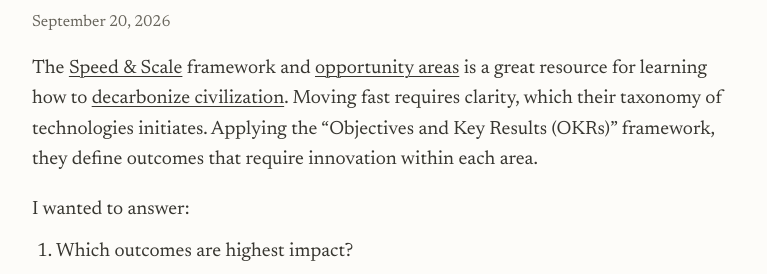
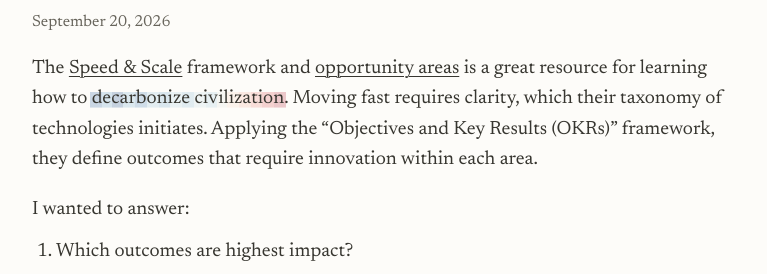
Before and after one commit to rohancalum/rohancalum.github.io, a PHP site: page /writing/speed-and-scale-faster.html in a window 1280 px wide. Shown: the part 182-456 px from the top of the page, without its empty margins (256-1023 px from the left). Run offline with PHP 8.4, Linux system fonts and the light colour scheme.

Commit message:
Add climate-stripes text highlight

```diff
--- a/styles.css
+++ b/styles.css
@@ -170,10 +170,35 @@ a:focus-visible {
 }
 
 .climate-trigger {
+  margin-inline: -0.08em;
+  padding-inline: 0.08em;
+  -webkit-box-decoration-break: clone;
+  box-decoration-break: clone;
+  background-image: linear-gradient(
+    90deg,
+    rgb(20 81 151 / 22%) 0 6%,
+    rgb(46 125 184 / 19%) 6% 11%,
+    rgb(12 67 135 / 23%) 11% 17%,
+    rgb(68 145 193 / 18%) 17% 23%,
+    rgb(35 104 169 / 21%) 23% 29%,
+    rgb(99 165 203 / 17%) 29% 35%,
+    rgb(54 133 187 / 18%) 35% 41%,
+    rgb(132 187 213 / 16%) 41% 47%,
+    rgb(84 155 197 / 17%) 47% 53%,
+    rgb(166 205 222 / 16%) 53% 59%,
+    rgb(117 178 210 / 16%) 59% 65%,
+    rgb(213 219 211 / 18%) 65% 70%,
+    rgb(244 202 177 / 19%) 70% 76%,
+    rgb(238 145 117 / 18%) 76% 82%,
+    rgb(229 91 79 / 19%) 82% 88%,
+    rgb(211 50 53 / 21%) 88% 94%,
+    rgb(177 25 45 / 23%) 94% 100%
+  );
+  background-position: 0 62%;
+  background-repeat: no-repeat;
+  background-size: 100% 82%;
   cursor: default;
-  text-decoration-line: underline;
-  text-decoration-thickness: 1px;
-  text-underline-offset: 0.16em;
+  text-decoration: none;
 }
 
 .climate-trigger:focus-visible {
--- a/writing/speed-and-scale-faster.html
+++ b/writing/speed-and-scale-faster.html
@@ -6,7 +6,7 @@
   <meta name="viewport" content="width=device-width, initial-scale=1">
   <meta name="description" content="Speed &amp; scale, faster, by Rohan Nuttall.">
   <title>Speed &amp; scale, faster — Rohan Nuttall</title>
-  <link rel="stylesheet" href="/styles.css?v=20260920">
+  <link rel="stylesheet" href="/styles.css?v=20260920-2">
   <script src="/particle-links.js" defer></script>
   <script src="/climate-preview.js" defer></script>
 </head>
@@ -70,7 +70,7 @@
 
       <p>
         I didn't review the model's research, so there could be inaccuracies and it’s
-        certainly incomplete (I gave it $100 budget). However, even with limited rigour, you learn a few interesting
+        certainly incomplete (I gave it a $100 budget). However, even with limited rigour, you learn a few interesting
         things:
       </p>
 
@@ -93,7 +93,7 @@
       </ol>
 
       <p>
-        I hope this <a href="https://speed-scale-faster.vercel.app/app/">interface</a> helps aspiring founders think in terms of which outcomes they are
+        I hope <a href="https://speed-scale-faster.vercel.app/app/">this interface</a> helps aspiring founders think in terms of which outcomes they are
         best positioned to drive impact. In a future post, I'll open-source the code for the
         website, agent-driven research methodology, and enrich each outcome with the findings. Please get in touch if you’re interested in
         this!
```
